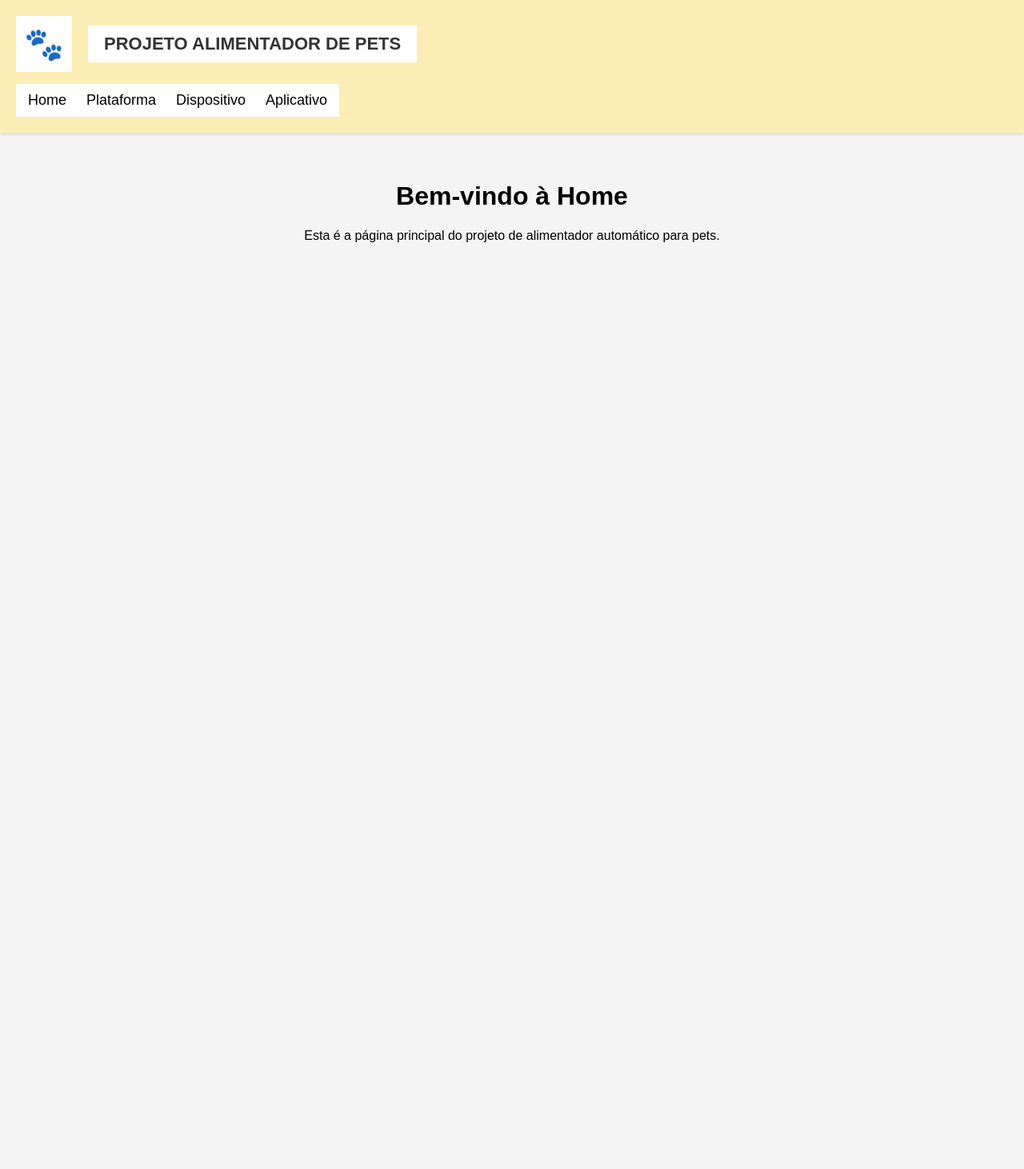
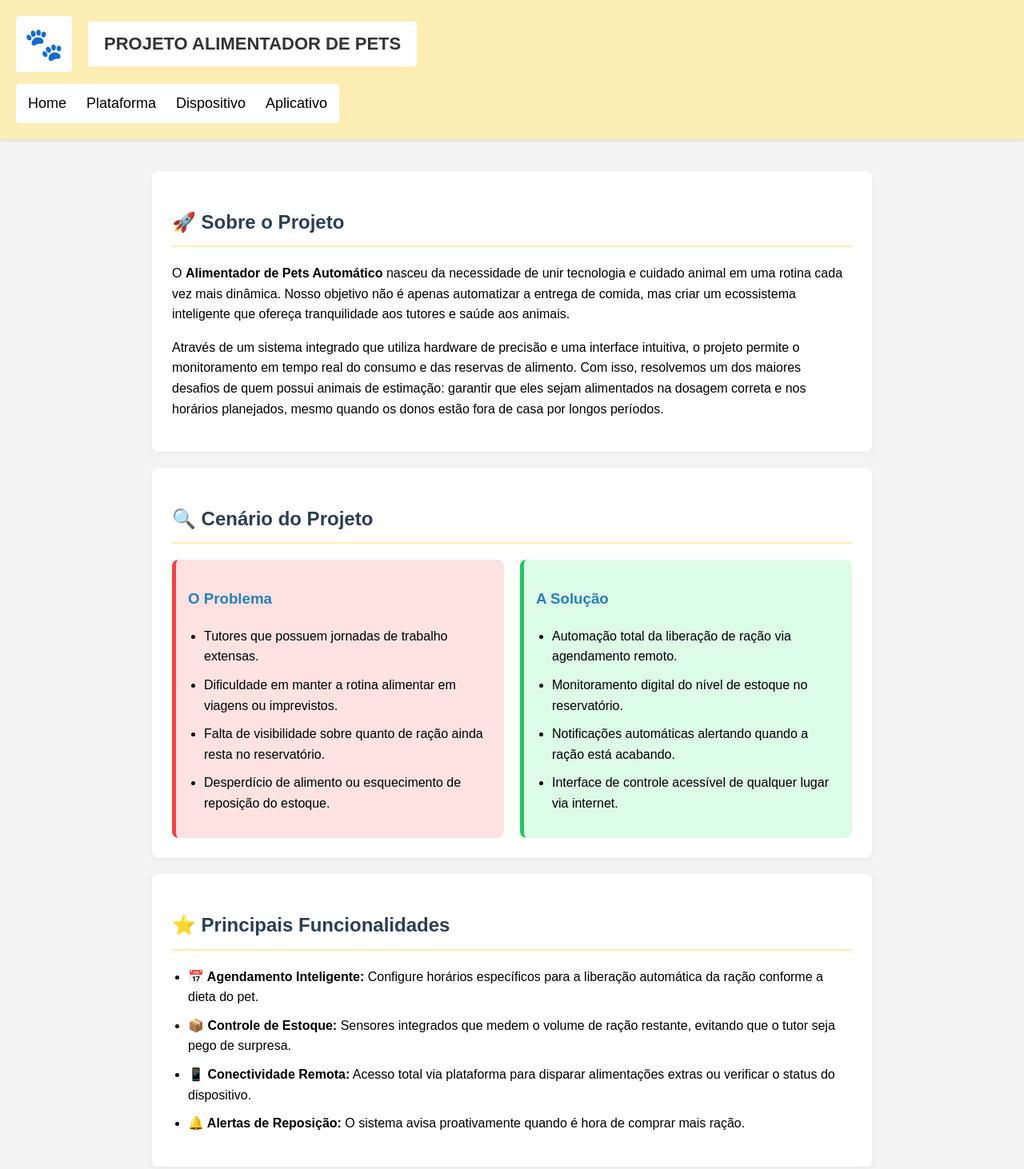
Before and after one commit to keralvares/alimentador-pets, a plain HTML site: page index.html in a window 1280 px wide. Shown: the top 1462 px of the page at 80% size. Before the commit the page ends 800 px from the top, so only its background shows below. Drawn offline with Linux system fonts and the light colour scheme.

Commit message:
versao 1.0 da home index.html

```diff
--- a/index.html
+++ b/index.html
@@ -5,18 +5,41 @@
     <meta name="viewport" content="width=device-width, initial-scale=1.0">
     <title>Alimentador de Pets - Home</title>
     <style>
-        body { font-family: Arial, sans-serif; margin: 0; background-color: #f4f4f4; }
-        .header-container { background-color: #fceeb5; padding: 20px; display: flex; flex-direction: column; gap: 15px; box-shadow: 0 2px 5px rgba(0,0,0,0.1); }
+        body { font-family: Arial, sans-serif; margin: 0; background-color: #f4f4f4; line-height: 1.6; }
+
+        .header-container {
+            background-color: #fceeb5;
+            padding: 20px;
+            display: flex;
+            flex-direction: column;
+            gap: 15px;
+            box-shadow: 0 2px 5px rgba(0,0,0,0.1);
+        }
+
         .top-row { display: flex; align-items: center; gap: 20px; }
-        .logo { width: 70px; height: 70px; background-color: white; display: flex; align-items: center; justify-content: center; }
+        .logo { width: 70px; height: 70px; background-color: white; display: flex; align-items: center; justify-content: center; border-radius: 4px; }
         .titulo { background-color: white; padding: 10px 20px; font-size: 22px; font-weight: bold; color: #333; }
-        nav { display: flex; gap: 25px; background-color: white; padding: 10px 15px; width: fit-content; }
+
+        nav { display: flex; gap: 25px; background-color: white; padding: 10px 15px; width: fit-content; border-radius: 4px; }
         nav a { text-decoration: none; color: black; font-weight: 500; font-size: 18px; }
         nav a:hover { color: #f39c12; }
-        .conteudo { padding: 40px; text-align: center; }
+
+        .conteudo { max-width: 900px; margin: 40px auto; padding: 0 20px; }
+
+        section { background: white; padding: 25px; border-radius: 8px; margin-bottom: 20px; box-shadow: 0 2px 10px rgba(0,0,0,0.05); }
+        h2 { color: #2c3e50; border-bottom: 2px solid #fceeb5; padding-bottom: 10px; }
+        h3 { color: #2980b9; }
+
+        .grid-container { display: grid; grid-template-columns: 1fr 1fr; gap: 20px; }
+        .card-problema { background: #fee2e2; padding: 15px; border-radius: 8px; border-left: 5px solid #ef4444; }
+        .card-solucao { background: #dcfce7; padding: 15px; border-radius: 8px; border-left: 5px solid #22c55e; }
+
+        ul { padding-left: 20px; }
+        li { margin-bottom: 10px; }
     </style>
 </head>
 <body>
+
     <header class="header-container">
         <div class="top-row">
             <div class="logo"><span style="font-size: 40px;">🐾</span></div>
@@ -29,9 +52,57 @@
             <a href="aplicativo.html">Aplicativo</a>
         </nav>
     </header>
+
     <main class="conteudo">
-        <h1>Bem-vindo à Home</h1>
-        <p>Esta é a página principal do projeto de alimentador automático para pets.</p>
+        <section>
+            <h2>🚀 Sobre o Projeto</h2>
+            <p>O <strong>Alimentador de Pets Automático</strong> nasceu da necessidade de unir tecnologia e cuidado animal em uma rotina cada vez mais dinâmica. Nosso objetivo não é apenas automatizar a entrega de comida, mas criar um ecossistema inteligente que ofereça tranquilidade aos tutores e saúde aos animais.</p>
+            <p>Através de um sistema integrado que utiliza hardware de precisão e uma interface intuitiva, o projeto permite o monitoramento em tempo real do consumo e das reservas de alimento. Com isso, resolvemos um dos maiores desafios de quem possui animais de estimação: garantir que eles sejam alimentados na dosagem correta e nos horários planejados, mesmo quando os donos estão fora de casa por longos períodos.</p>
+        </section>
+
+        <section>
+            <h2>🔍 Cenário do Projeto</h2>
+            <div class="grid-container">
+                <div class="card-problema">
+                    <h3>O Problema</h3>
+                    <ul>
+                        <li>Tutores que possuem jornadas de trabalho extensas.</li>
+                        <li>Dificuldade em manter a rotina alimentar em viagens ou imprevistos.</li>
+                        <li>Falta de visibilidade sobre quanto de ração ainda resta no reservatório.</li>
+                        <li>Desperdício de alimento ou esquecimento de reposição do estoque.</li>
+                    </ul>
+                </div>
+                <div class="card-solucao">
+                    <h3>A Solução</h3>
+                    <ul>
+                        <li>Automação total da liberação de ração via agendamento remoto.</li>
+                        <li>Monitoramento digital do nível de estoque no reservatório.</li>
+                        <li>Notificações automáticas alertando quando a ração está acabando.</li>
+                        <li>Interface de controle acessível de qualquer lugar via internet.</li>
+                    </ul>
+                </div>
+            </div>
+        </section>
+
+        <section>
+            <h2>⭐ Principais Funcionalidades</h2>
+            <ul>
+                <li><strong>📅 Agendamento Inteligente:</strong> Configure horários específicos para a liberação automática da ração conforme a dieta do pet.</li>
+                <li><strong>📦 Controle de Estoque:</strong> Sensores integrados que medem o volume de ração restante, evitando que o tutor seja pego de surpresa.</li>
+                <li><strong>📱 Conectividade Remota:</strong> Acesso total via plataforma para disparar alimentações extras ou verificar o status do dispositivo.</li>
+                <li><strong>🔔 Alertas de Reposição:</strong> O sistema avisa proativamente quando é hora de comprar mais ração.</li>
+            </ul>
+        </section>
+
+        <section>
+            <h2>👥 Quem Somos</h2>
+            <p>Este projeto está sendo desenvolvido como parte da disciplina de tecnologia/IoT por:</p>
+            <ul style="list-style: none; padding: 0;">
+                <li>👤 <strong>Pedro Queralvares</strong></li>
+                <li>👤 <strong>Eduardo Lucas</strong></li>
+            </ul>
+        </section>
     </main>
+
 </body>
 </html>
```
